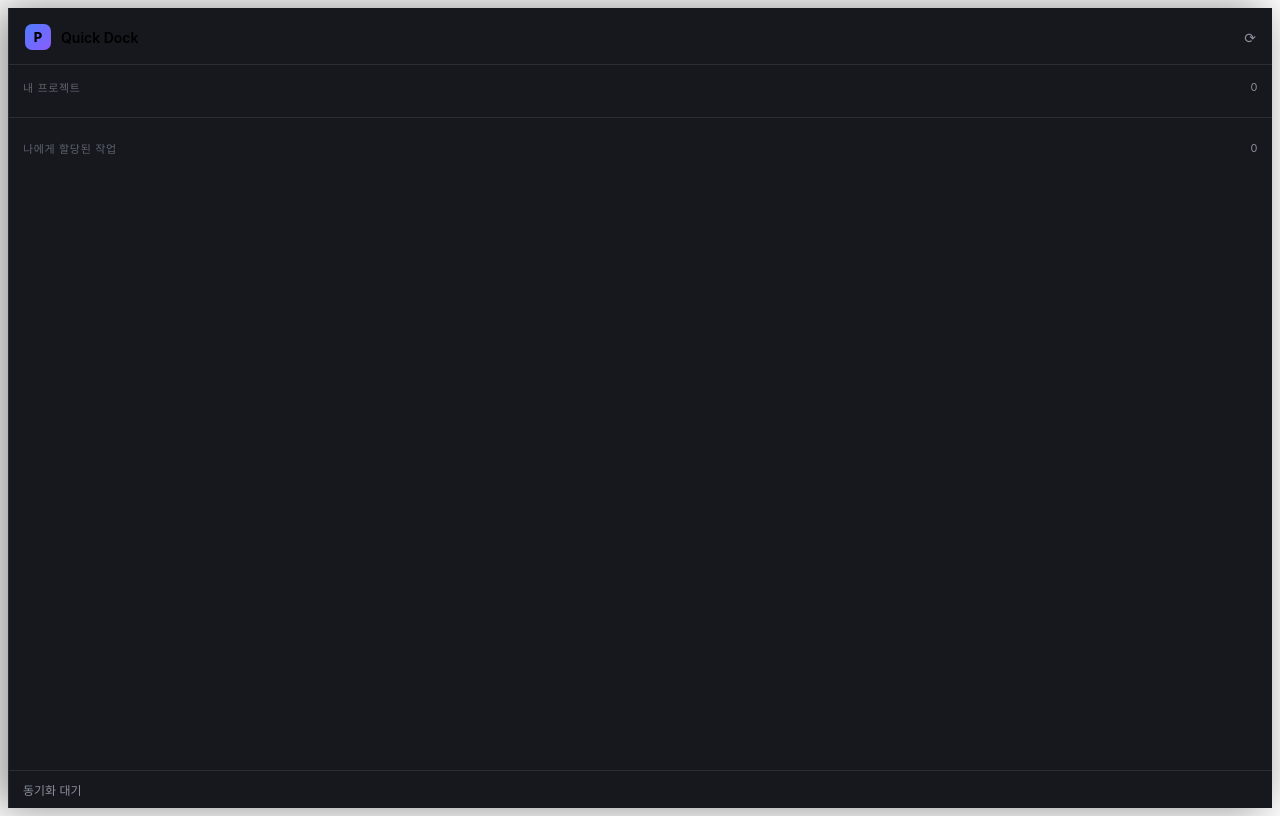
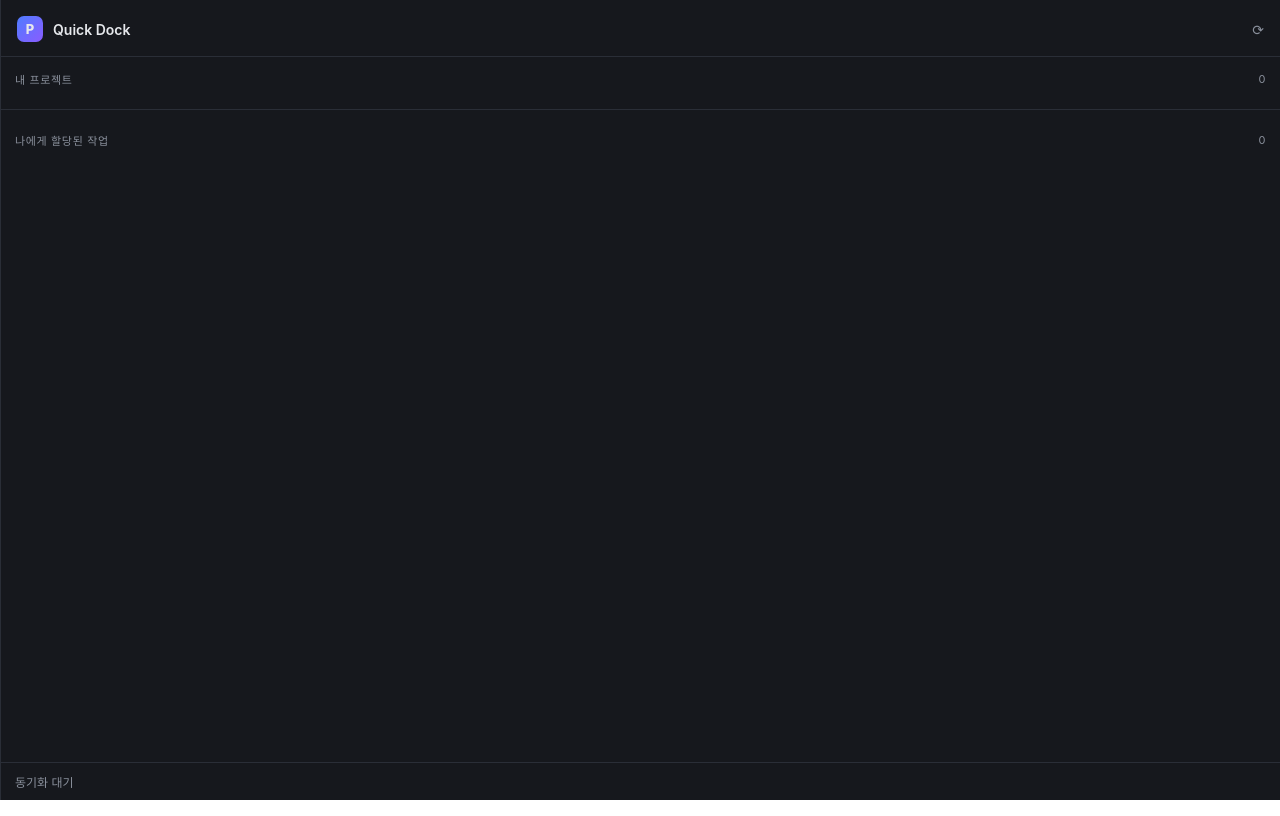
Before and after one commit to aoperat/plane-tool, a website built with Vite: page src/sidebar/index.html in a window 1280 px wide. Built offline with nearby package versions, Linux system fonts and the light colour scheme.

Commit message:
fix(sidebar): readable text contrast + remove body-margin border band
Sidebar body had no color/margin reset: title, project and task names
inherited near-black default text (invisible on dark panel), and the 8px
body margin showed as a thick border. Set text color on .sidebar, add a
body margin reset, and lift section headers from --muted-2 to --muted.

Co-Authored-By: Claude Opus 4.8 <noreply@anthropic.com>

```diff
--- a/src/shared/app.css
+++ b/src/shared/app.css
@@ -16,6 +16,7 @@
   font-family: -apple-system, "Segoe UI", Roboto, "Pretendard", system-ui, sans-serif;
 }
 * { box-sizing: border-box; }
+body { margin: 0; }
 
 /* Transparent window body — used by QuickAdd and Sidebar windows */
 body.transparent-body {
@@ -80,6 +81,7 @@ kbd {
   background: var(--panel); border-left: 1px solid var(--border);
   box-shadow: -8px 0 40px rgba(0,0,0,0.45); z-index: 20;
   display: flex; flex-direction: column;
+  color: var(--text);
 }
 .sb-head {
   display: flex; align-items: center; gap: 10px; padding: 16px 16px 14px;
@@ -93,7 +95,7 @@ kbd {
 .sb-section { padding: 14px 14px 6px; }
 .sb-section .h {
   display: flex; align-items: center; justify-content: space-between;
-  font-size: 11px; letter-spacing: 0.06em; text-transform: uppercase; color: var(--muted-2);
+  font-size: 11px; letter-spacing: 0.06em; text-transform: uppercase; color: var(--muted);
   margin-bottom: 8px;
 }
 .sb-section .h .count { color: var(--muted); }
```
